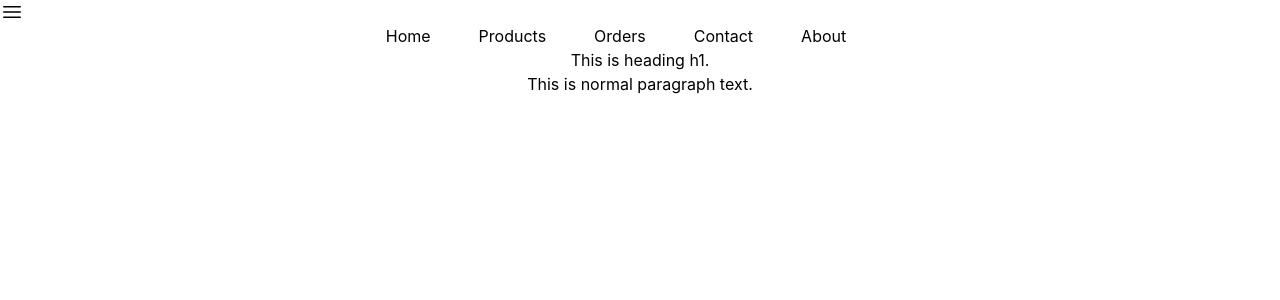
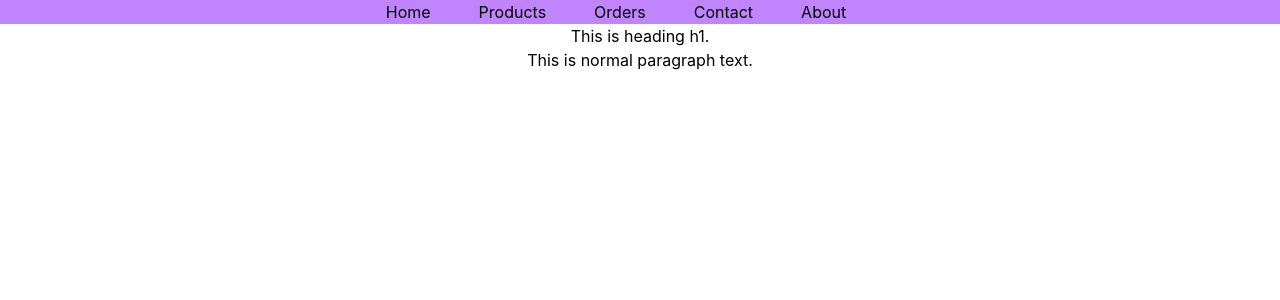
Before and after one commit to raselASrock/react-with-tailwind, a React (Create React App) app: page / in a window 1280 px wide. Shown: the top 300 px of the page. Built offline with nearby package versions, Linux system fonts and the light colour scheme.

Commit message:
nav toggle

```diff
--- a/src/Components/NavBar/NavBar.js
+++ b/src/Components/NavBar/NavBar.js
@@ -6,19 +6,20 @@
     const [open,setOpen] = useState(false)
     const routes = [
         {id: 1, name: 'Home', path: '/home'},
-        {id: 2, name: 'Products', path: '/home'},
-        {id: 3, name: 'Orders', path: '/home'},
-        {id: 4, name: 'Contact', path: '/home'},
-        {id: 5, name: 'About', path: '/home'},
+        {id: 2, name: 'Products', path: '/products'},
+        {id: 3, name: 'Orders', path: '/orders'},
+        {id: 4, name: 'Contact', path: '/contact'},
+        {id: 5, name: 'About', path: '/about'},
     ]
     return (
-        <nav>
+        <nav className='bg-purple-500 w-full'>
+            <div onClick={() => setOpen(!open)} className="h-6 w-6 md:hidden">
             {
                 // open ? 'close-icon' : 'open-icon'
-                open ? <XMarkIcon onClick={() => setOpen(!open)} className="h-6 w-6"/>
-                 : <Bars3Icon onClick={() => setOpen(!open)} className="h-6 w-6"/>
+                open ? <XMarkIcon /> : <Bars3Icon/>
             }
-            <ul className='md:flex justify-center'>
+            </div>
+            <ul className={`bg-purple-400 md:flex w-full justify-center absolute md:static duration-500 ease-in ${open ? "top-6" : "top-[-120px]"}`}>
                 {
                     routes.map(route => <Link key={route.id} route = {route}></Link>)
                 }
```
